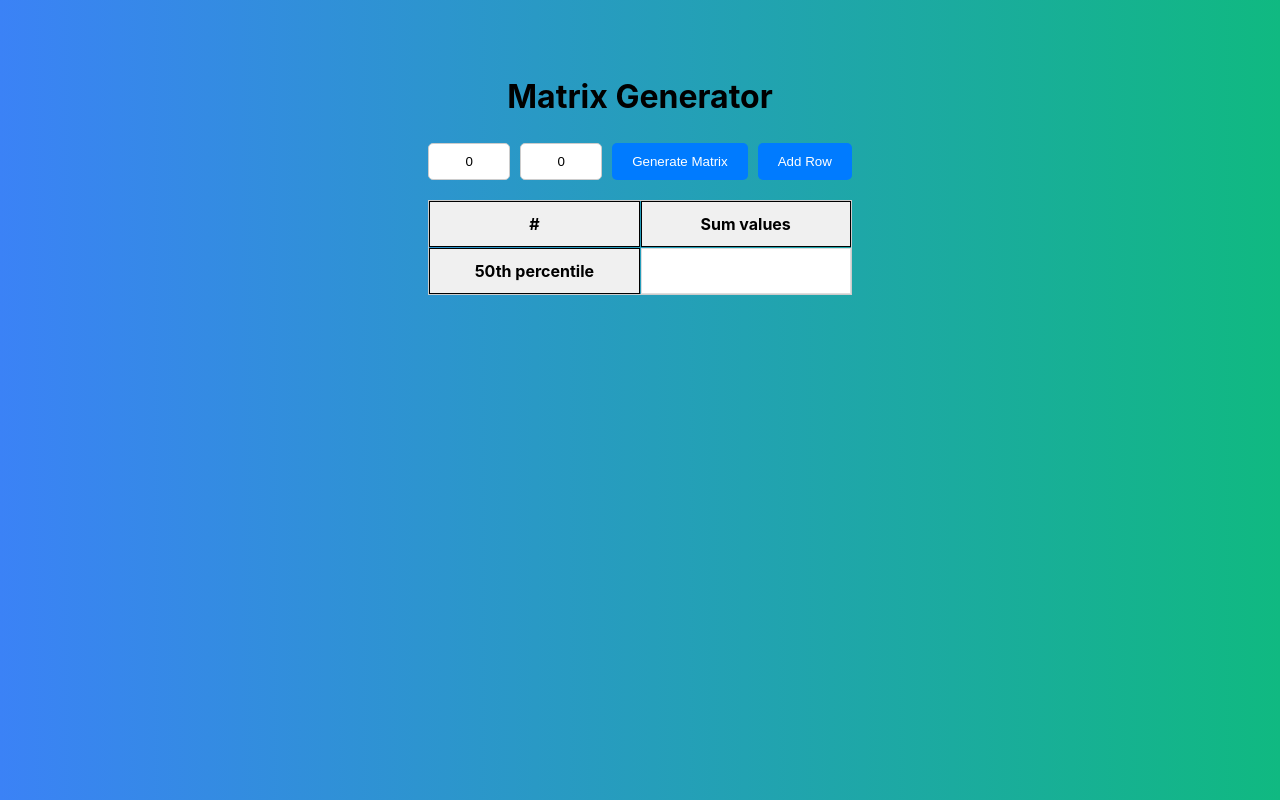
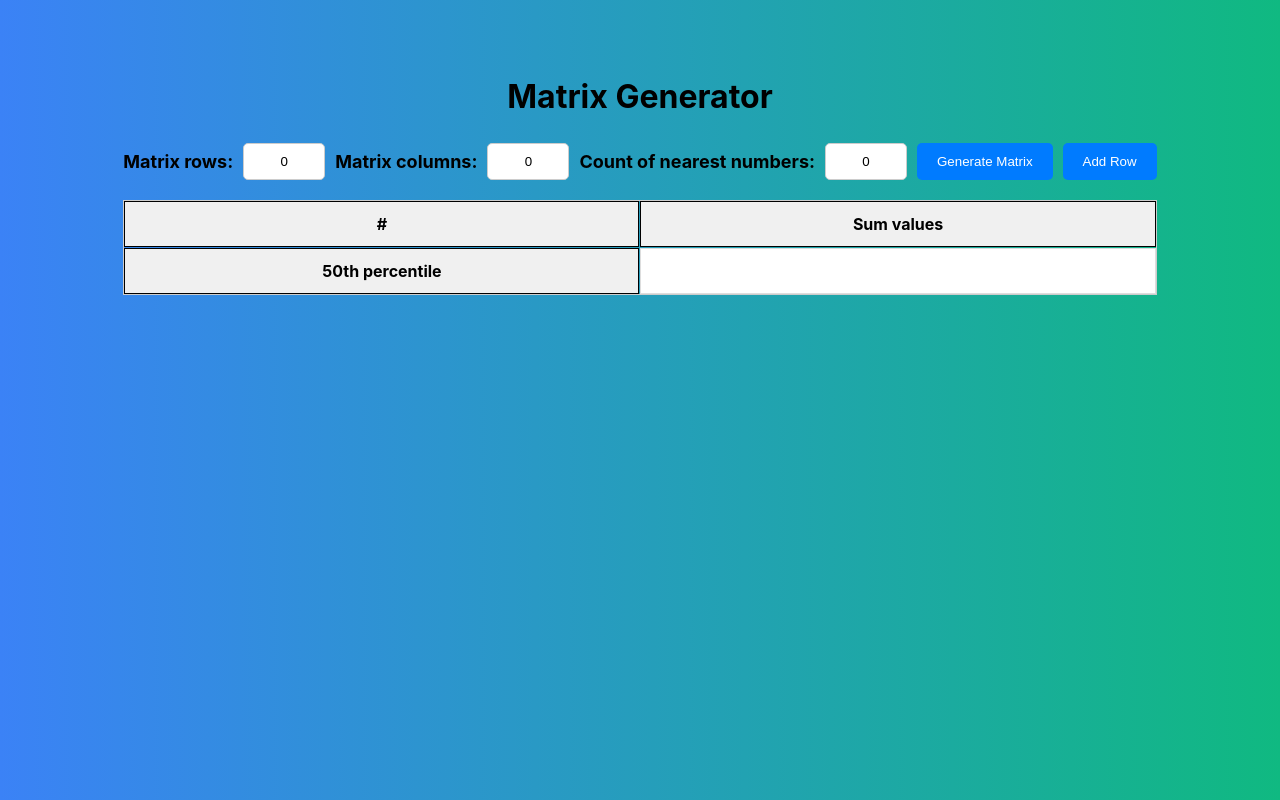
Before and after one commit to kapton13/Matrix-Table, a React (Vite) app: page / in a window 1280 px wide. Built offline with nearby package versions, Linux system fonts and the light colour scheme.

Commit message:
added nearst numbers feature

```diff
--- a/src/components/Controls/Controls.module.css
+++ b/src/components/Controls/Controls.module.css
@@ -2,6 +2,14 @@
   display: flex;
   gap: 10px;
   margin-bottom: 20px;
+}
+
+.label {
+  font-size: 18px;
+  font-weight: bold;
+  display: flex;
+  align-items: center;
+  gap: 10px;
 }
 
 .input {
--- a/src/components/Controls/Controls.tsx
+++ b/src/components/Controls/Controls.tsx
@@ -3,9 +3,10 @@ import { useMatrix } from "../../context/MatrixContext";
 import styles from "./Controls.module.css";
 
 const Controls: React.FC = () => {
-  const { generateMatrix, addRow, dimensions } = useMatrix();
+  const { generateMatrix, addRow, dimensions, nearestCount, setNearestCount } = useMatrix();
   const m = dimensions.M;
   const n = dimensions.N;
+  const x = nearestCount;
 
   const handleMChange = (e: React.ChangeEvent<HTMLInputElement>) => {
     const newM = Math.min(100, Math.max(0, Number(e.target.value)));
@@ -17,10 +18,27 @@ const Controls: React.FC = () => {
     generateMatrix(m, newN);
   };
 
+  const handleXChange = (e: React.ChangeEvent<HTMLInputElement>) => {
+    setNearestCount(+e.target.value);
+  };
+
   return (
     <div className={styles.controls}>
-      <input type="number" value={m} onChange={handleMChange} placeholder="Rows (M)" className={styles.input} />
-      <input type="number" value={n} onChange={handleNChange} placeholder="Columns (N)" className={styles.input} />
+      <label className={styles.label}>
+        Matrix rows:
+        <input type="number" value={m} onChange={handleMChange} className={styles.input} />
+      </label>
+
+      <label className={styles.label}>
+        Matrix columns:
+        <input type="number" value={n} onChange={handleNChange} className={styles.input} />
+      </label>
+
+      <label className={styles.label}>
+        Count of nearest numbers:
+        <input type="number" value={x} onChange={handleXChange} className={styles.input} />
+      </label>
+
       <button onClick={() => generateMatrix(m, n)} className={styles.btn}>Generate Matrix</button>
       <button onClick={addRow} className={styles.btn}>Add Row</button>
     </div>
--- a/src/components/Matrix/Matrix.module.css
+++ b/src/components/Matrix/Matrix.module.css
@@ -69,6 +69,10 @@
   background-color: #e9e9e9;
 }
 
+.nearest {
+  background-color: #1e9be9;
+}
+
 .sumCell {
   font-weight: bold;
   background-color: #dff0d8;
--- a/src/components/Matrix/Matrix.tsx
+++ b/src/components/Matrix/Matrix.tsx
@@ -1,16 +1,28 @@
 import { useState, Fragment } from 'react';
-import { useMatrix } from "../../context/MatrixContext";
+import { Cell, useMatrix } from "../../context/MatrixContext";
 
 import styles from './Matrix.module.css';
 
 const Matrix: React.FC = () => {
-    const { matrix, dimensions, removeRow, incrementCell } = useMatrix();
+    const { matrix, dimensions, removeRow, incrementCell, nearestCount } = useMatrix();
     const [hoveredRow, setHoveredRow] = useState<number | null>(null);
-    console.log('matrix', matrix);
+    const [nearestNumbers, setNearestNumbers] = useState<number[] | null>(null);
 
      const colSums = Array.from({ length: dimensions.N }, (_, colIndex) =>
       matrix.reduce((sum, row) => sum + (row[colIndex]?.amount || 0), 0) / 2
     );
+
+    const findNearestNumbers = (targetCell: Cell) => {
+        if (!nearestCount) return;
+        const closestCells  = matrix.flatMap((row) => row.map((cell) => cell))
+        .filter(cell => cell.id !== targetCell.id)
+        .sort((a, b) => Math.abs(a.amount - targetCell.amount) - Math.abs(b.amount - targetCell.amount))
+        .slice(0, nearestCount).reduce<number[]>((acc, cell) => {
+            acc.push(cell.id)
+        return acc
+    }, []);
+        setNearestNumbers(closestCells );
+    }
 
     return (
       <div className={styles.matrixWrapper}>
@@ -38,9 +50,12 @@ const Matrix: React.FC = () => {
                     return (
                     <div
                         key={`cell-${rowIndex}-${colIndex}`}
-                        className={`${styles.cell} ${rowIndex % 2 === 0 ? styles.even : styles.odd}`}
+                        className={`${styles.cell} ${rowIndex % 2 === 0 ? styles.even : styles.odd}  ${nearestNumbers?.includes(cell.id) ? styles.nearest : ""}`}
                         onClick={() => incrementCell(rowIndex, colIndex)}
-                        style={{ backgroundColor: hoveredRow === rowIndex ? `rgba(255, 0, 0, ${intensity / 255})` : "" }}
+                        style={{
+                            backgroundColor: hoveredRow === rowIndex ? `rgba(255, 0, 0, ${intensity / 255})` : "" }}
+                        onMouseEnter={() => findNearestNumbers(cell)}
+                        onMouseLeave={() => setNearestNumbers(null)}
                     >
                         <div className={styles.cellId}>{cell.id}</div>
                         <div className={styles.amount}>{hoveredRow === rowIndex ? `${percentage}%` : cell.amount}</div>
--- a/src/components/MatrixProvider/MatrixProvider.tsx
+++ b/src/components/MatrixProvider/MatrixProvider.tsx
@@ -9,6 +9,7 @@ const MatrixProvider = ({ children }: MatrixProviderProps) => {
   const [matrix, setMatrix] = useState<Cell[][]>([]);
   const [dimensions, setDimensions] = useState<Dimensions>({ M: 0, N: 0 });
   const [maxMatrixLength, setMaxMatrixLength] = useState(Number);
+  const [nearestCount, setNearestCount] = useState<number>(0);
 
   const generateMatrix = (M: number, N: number) => {
     const newMatrix = Array.from({ length: M }, (_, rowIndex) =>
@@ -54,7 +55,7 @@ const MatrixProvider = ({ children }: MatrixProviderProps) => {
   };
 
   return (
-    <MatrixContext.Provider value={{ matrix, setMatrix, dimensions, generateMatrix, addRow, removeRow, incrementCell }}>
+    <MatrixContext.Provider value={{ matrix, setMatrix, dimensions, generateMatrix, addRow, removeRow, incrementCell, nearestCount, setNearestCount }}>
       {children}
     </MatrixContext.Provider>
   );
--- a/src/context/MatrixContext.tsx
+++ b/src/context/MatrixContext.tsx
@@ -2,6 +2,7 @@ import { createContext, useContext } from "react";
 
 type CellId = number;
 type CellValue = number;
+type NearestCount = number;
 
 export type Cell = {
   id: CellId;
@@ -17,6 +18,8 @@ type MatrixContextType = {
   matrix: Cell[][];
   setMatrix: React.Dispatch<React.SetStateAction<Cell[][]>>;
   dimensions: Dimensions;
+  nearestCount: NearestCount;
+  setNearestCount: React.Dispatch<React.SetStateAction<NearestCount>>;
   generateMatrix: (M: number, N: number) => void;
   addRow: () => void;
   removeRow: (index: number) => void;
--- a/vite.config.ts
+++ b/vite.config.ts
@@ -4,5 +4,5 @@ import react from '@vitejs/plugin-react'
 // https://vite.dev/config/
 export default defineConfig({
   plugins: [react()],
-  base: 'https://github.com/kapton13/Matrix-Table.git', // URL for ghpages
+  base: '/Matrix-Table/',
 })
```
